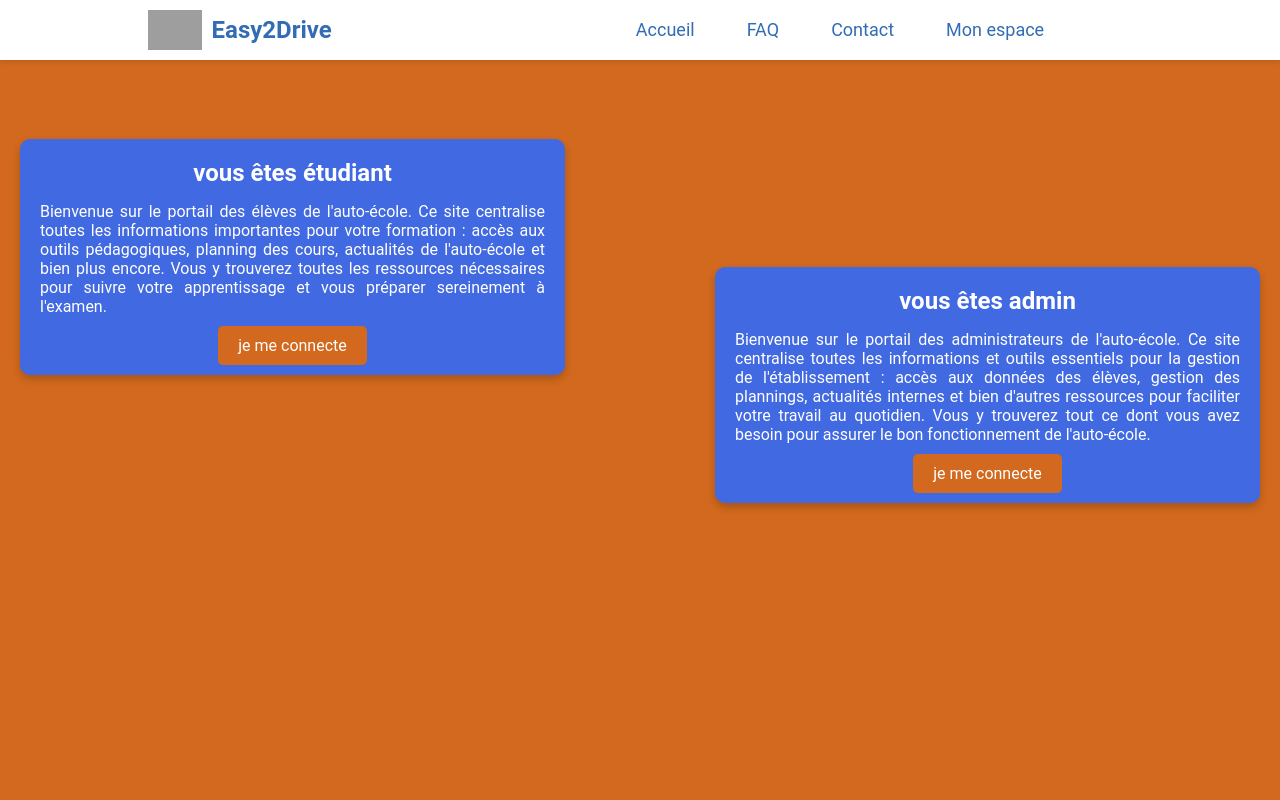
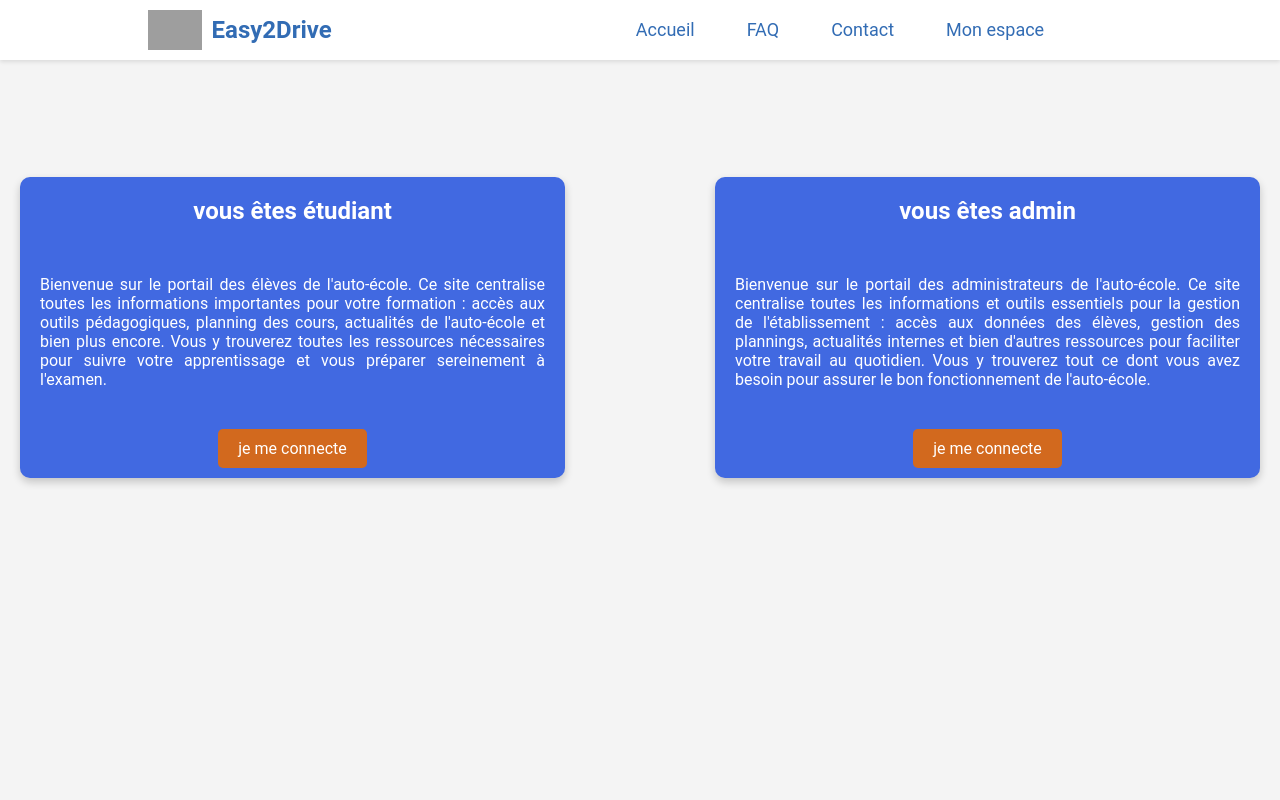
Before and after one commit to jorisbrusa/SAE401, an Angular app in the folder EasyToDrive/: page /mon-espace in a window 1280 px wide. Shown: the top 800 px of the page. Built offline with nearby package versions, Linux system fonts and the light colour scheme; grey boxes are pictures that could not be loaded.

Commit message:
V26 petite detaille

```diff
--- a/EasyToDrive/src/app/component/mon-espace-selection/mon-espace-selection.component.css
+++ b/EasyToDrive/src/app/component/mon-espace-selection/mon-espace-selection.component.css
@@ -9,7 +9,6 @@
     margin-top: 55px;
     flex-direction: column;
     align-items: center;
-    background-color: #d2691e;
     height: 100vh;
     padding: 20px;
 }
@@ -29,7 +28,7 @@
 }
 
 .card1 {
-    margin-top: 5vw;
+    margin-top: 8vw;
     grid-column: 1 / 1;
     background-color: #4169e1;
     color: white;
@@ -41,7 +40,7 @@
 }
 
 .card2 {
-    margin-top: 15vw;
+    margin-top: 8vw;
     grid-column: 2 / 2;
     background-color: #4169e1;
     color: white;
@@ -67,7 +66,8 @@
 }
 
 .card1 p, .card2 p {
-    margin-bottom: 20px;
+    margin-top: 50px;
+    margin-bottom: 50px;
 }
 
 a {
```
